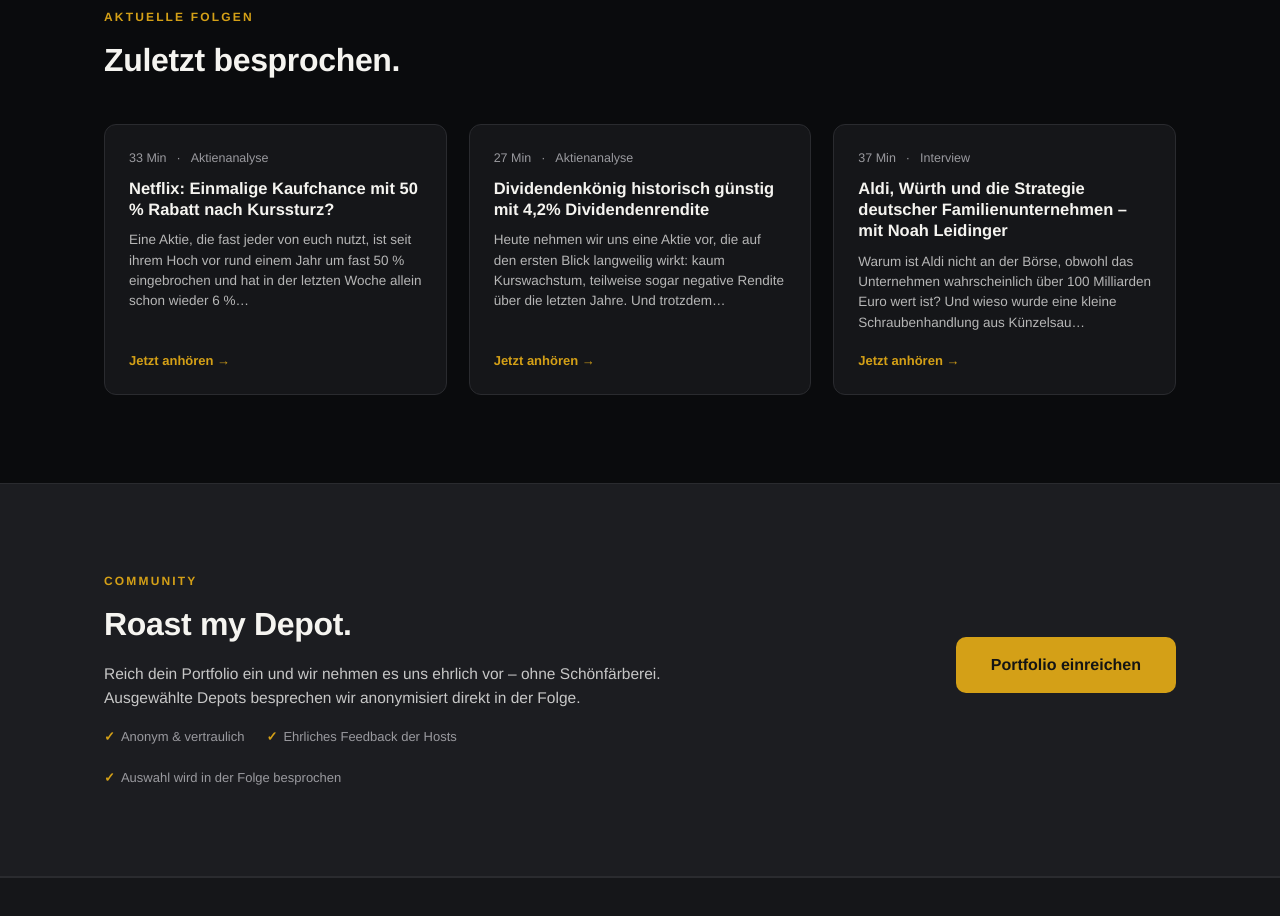
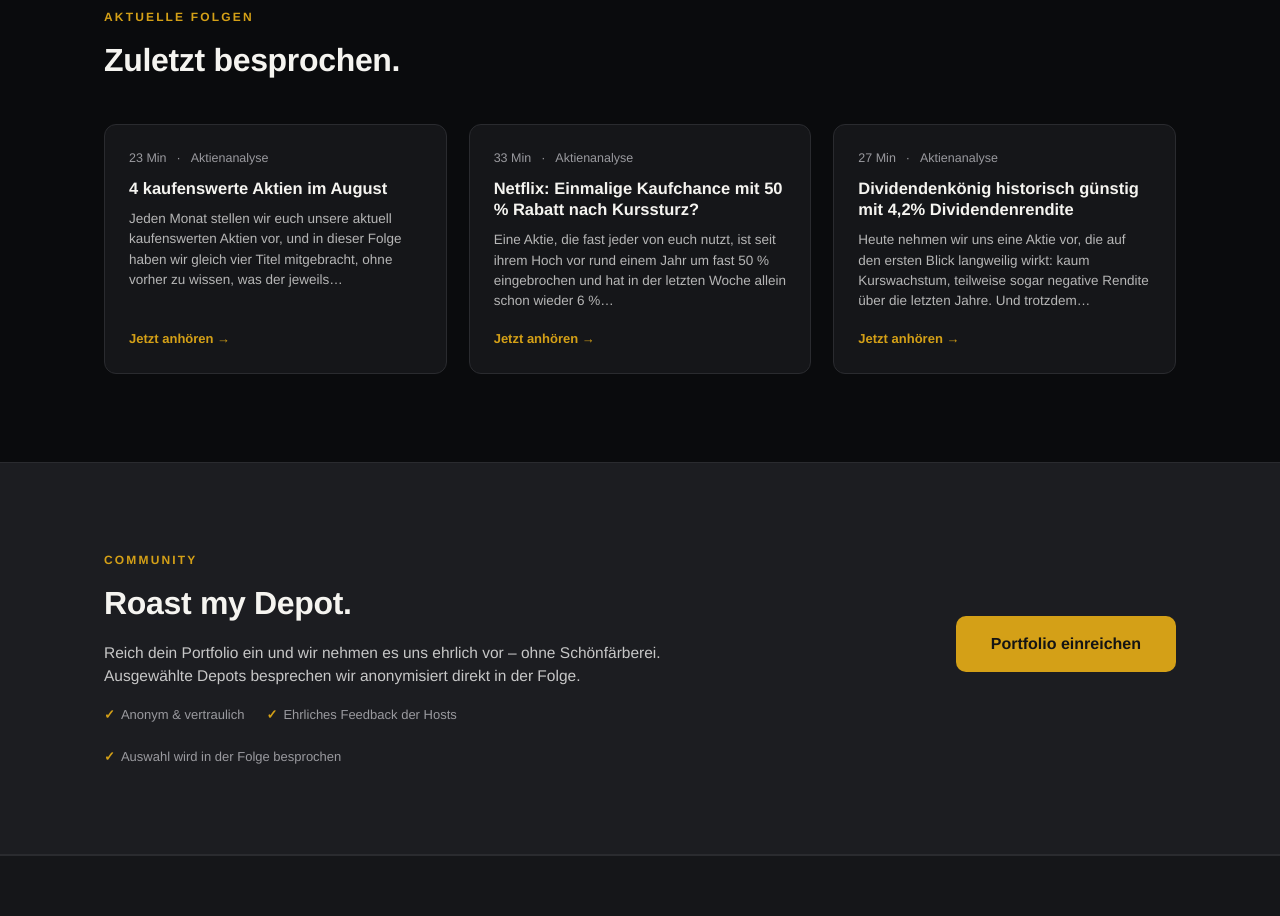
Before and after one commit to renezeltner1997/aktienkauf-website, a plain HTML site: page index.html in a window 1280 px wide. Shown: the part 1540-2456 px from the top of the page. Drawn offline with Linux system fonts and the light colour scheme.

Commit message:
Automatisches Update: aktuelle Folgen aus RSS-Feed

```diff
--- a/index.html
+++ b/index.html
@@ -336,6 +336,12 @@
     <div class="ep-grid">
       <!-- EPISODES:START -->
       <div class="ep-card">
+        <div class="ep-meta"><span>23 Min</span><span>·</span><span>Aktienanalyse</span></div>
+        <h4>4 kaufenswerte Aktien im August</h4>
+        <p>Jeden Monat stellen wir euch unsere aktuell kaufenswerten Aktien vor, und in dieser Folge haben wir gleich vier Titel mitgebracht, ohne vorher zu wissen, was der jeweils…</p>
+        <a class="ep-link" href="https://podcasters.spotify.com/pod/show/aktien-kauf/episodes/4-kaufenswerte-Aktien-im-August-e3n3kgp" target="_blank">Jetzt anhören →</a>
+      </div>
+      <div class="ep-card">
         <div class="ep-meta"><span>33 Min</span><span>·</span><span>Aktienanalyse</span></div>
         <h4>Netflix: Einmalige Kaufchance mit 50 % Rabatt nach Kurssturz?</h4>
         <p>Eine Aktie, die fast jeder von euch nutzt, ist seit ihrem Hoch vor rund einem Jahr um fast 50 % eingebrochen und hat in der letzten Woche allein schon wieder 6 %…</p>
@@ -346,12 +352,6 @@
         <h4>Dividendenkönig historisch günstig mit 4,2% Dividendenrendite</h4>
         <p>Heute nehmen wir uns eine Aktie vor, die auf den ersten Blick langweilig wirkt: kaum Kurswachstum, teilweise sogar negative Rendite über die letzten Jahre. Und trotzdem…</p>
         <a class="ep-link" href="https://podcasters.spotify.com/pod/show/aktien-kauf/episodes/Dividendenknig-historisch-gnstig-mit-4-2-Dividendenrendite-e3madje" target="_blank">Jetzt anhören →</a>
-      </div>
-      <div class="ep-card">
-        <div class="ep-meta"><span>37 Min</span><span>·</span><span>Interview</span></div>
-        <h4>Aldi, Würth und die Strategie deutscher Familienunternehmen – mit Noah Leidinger</h4>
-        <p>Warum ist Aldi nicht an der Börse, obwohl das Unternehmen wahrscheinlich über 100 Milliarden Euro wert ist? Und wieso wurde eine kleine Schraubenhandlung aus Künzelsau…</p>
-        <a class="ep-link" href="https://podcasters.spotify.com/pod/show/aktien-kauf/episodes/Aldi--Wrth-und-die-Strategie-deutscher-Familienunternehmen--mit-Noah-Leidinger-e3m4ddp" target="_blank">Jetzt anhören →</a>
       </div>
       <!-- EPISODES:END -->
     </div>
```
